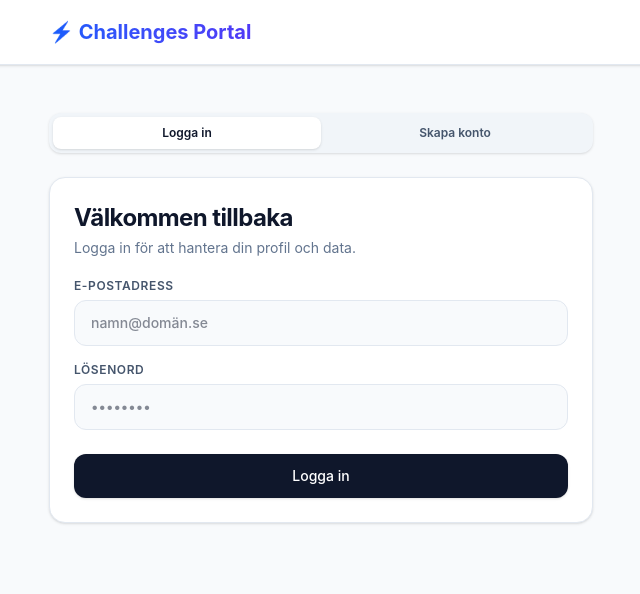
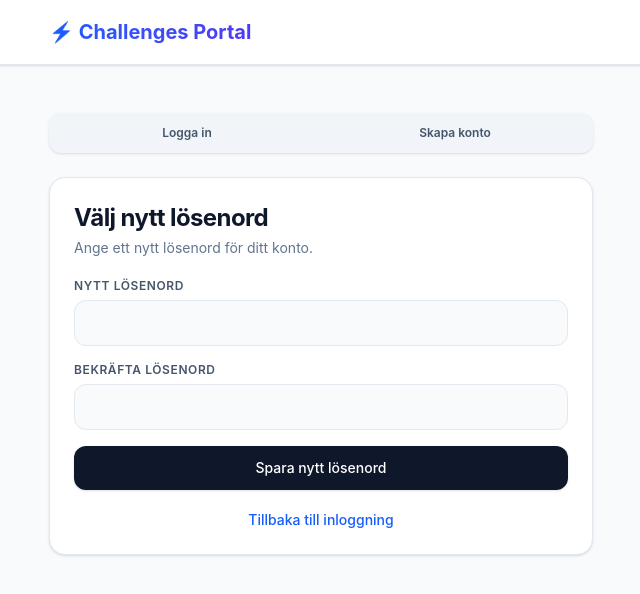
Before and after one commit to johan-onCreate/Challenge-me, a React (Vite) app: page /reset-password in a window 1280 px wide. Before the commit this address led to /reset-password#/login. Shown: the top 594 px of the page, without its empty margins (319-959 px from the left). Built offline with nearby package versions, Linux system fonts and the light colour scheme; no server answers.

Commit message:
Add password reset function

```diff
--- a/src/AdminChallenges.tsx
+++ b/src/AdminChallenges.tsx
@@ -33,6 +33,9 @@ function AdminChallenges() {
   const [editingChallengeId, setEditingChallengeId] = useState<number | null>(
     null,
   );
+  const [resetEmail, setResetEmail] = useState<string>("");
+  const [resetMessage, setResetMessage] = useState<string>("");
+  const [resetLoading, setResetLoading] = useState<boolean>(false);
 
   const fetchChallenges = async () => {
     const { data } = await supabase
@@ -138,6 +141,25 @@ function AdminChallenges() {
     const { error } = await supabase.from("challenges").delete().eq("id", id);
     if (!error) fetchChallenges();
   };
+
+  const handleSendPasswordReset = async (e: FormEvent) => {
+    e.preventDefault();
+    setResetLoading(true);
+    setResetMessage("");
+
+    const redirectTo = `${window.location.origin}/reset-password`;
+    const { error } = await supabase.auth.resetPasswordForEmail(resetEmail, {
+      redirectTo,
+    });
+
+    setResetMessage(
+      error
+        ? `Fel: ${error.message}`
+        : "Om adressen finns registrerad har ett återställningsmail skickats.",
+    );
+    setResetLoading(false);
+  };
+
   return (
     <div className="space-y-6 animate-fade-in">
       <div>
@@ -294,6 +316,44 @@ function AdminChallenges() {
         </div>
       )}
 
+      <form
+        onSubmit={handleSendPasswordReset}
+        className="space-y-3 bg-amber-50 p-4 rounded-xl border border-amber-100"
+      >
+        <div>
+          <h4 className="font-bold text-sm text-slate-900">
+            Återställ användarlösenord
+          </h4>
+          <p className="text-xs text-slate-600 mt-1">
+            Skicka en säker återställningslänk till användarens e-postadress.
+          </p>
+        </div>
+        <div className="flex gap-2">
+          <input
+            type="email"
+            value={resetEmail}
+            onChange={(e) => setResetEmail(e.target.value)}
+            required
+            placeholder="användare@domän.se"
+            className="flex-1 px-3 py-2 border border-amber-200 rounded-lg text-sm bg-white outline-none focus:border-amber-500"
+          />
+          <button
+            type="submit"
+            disabled={resetLoading}
+            className="bg-amber-600 hover:bg-amber-700 text-white px-3 py-2 rounded-lg text-sm font-medium disabled:opacity-50 disabled:cursor-not-allowed"
+          >
+            {resetLoading ? "Skickar..." : "Skicka länk"}
+          </button>
+        </div>
+        {resetMessage && (
+          <p
+            className={`text-xs font-medium ${resetMessage.startsWith("Fel") ? "text-rose-600" : "text-emerald-700"}`}
+          >
+            {resetMessage}
+          </p>
+        )}
+      </form>
+
       {/* LISTA MED UTMANINGAR */}
       <div className="space-y-3 pt-4 border-t border-slate-100">
         <h4 className="font-bold text-sm text-slate-900">
--- a/src/App.tsx
+++ b/src/App.tsx
@@ -3,6 +3,8 @@ import { createClient, User } from "@supabase/supabase-js";
 import { Navigate, NavLink, Route, Routes } from "react-router-dom";
 import Register from "./Register";
 import Login from "./Login";
+import ForgotPassword from "./ForgotPassword";
+import ResetPassword from "./ResetPassword";
 import Profile from "./Profile";
 import AdminChallenges from "./AdminChallenges";
 import Leaderboard from "./Leaderboard";
@@ -133,6 +135,11 @@ function App() {
           <Routes>
             <Route path="/login" element={publicRoute(<Login />)} />
             <Route path="/register" element={publicRoute(<Register />)} />
+            <Route
+              path="/forgot-password"
+              element={publicRoute(<ForgotPassword />)}
+            />
+            <Route path="/reset-password" element={<ResetPassword />} />
             <Route path="/profile" element={protectedRoute(<Profile />)} />
             <Route
               path="/leaderboard"
--- /dev/null
+++ b/src/ForgotPassword.tsx
@@ -0,0 +1,84 @@
+import { FormEvent, useState } from "react";
+import { Link } from "react-router-dom";
+import { createClient } from "@supabase/supabase-js";
+
+const supabaseUrl = import.meta.env.VITE_SUPABASE_URL;
+const supabaseAnonKey = import.meta.env.VITE_SUPABASE_ANON_KEY;
+const supabase = createClient(supabaseUrl, supabaseAnonKey);
+
+function ForgotPassword() {
+  const [email, setEmail] = useState("");
+  const [message, setMessage] = useState("");
+  const [loading, setLoading] = useState(false);
+
+  const handleResetRequest = async (event: FormEvent) => {
+    event.preventDefault();
+    setLoading(true);
+    setMessage("");
+
+    const redirectTo = `${window.location.origin}/reset-password`;
+    const { error } = await supabase.auth.resetPasswordForEmail(email, {
+      redirectTo,
+    });
+
+    setMessage(
+      error
+        ? `Fel: ${error.message}`
+        : "Om adressen finns registrerad har ett återställningsmail skickats.",
+    );
+    setLoading(false);
+  };
+
+  return (
+    <div className="space-y-5 animate-fade-in">
+      <div>
+        <h2 className="text-2xl font-bold text-slate-900 tracking-tight">
+          Återställ lösenord
+        </h2>
+        <p className="text-sm text-slate-500 mt-1">
+          Ange din e-postadress så skickar vi en återställningslänk.
+        </p>
+      </div>
+
+      <form onSubmit={handleResetRequest} className="space-y-4">
+        <div>
+          <label className="block text-xs font-semibold uppercase tracking-wider text-slate-600 mb-1.5">
+            E-postadress
+          </label>
+          <input
+            type="email"
+            value={email}
+            onChange={(event) => setEmail(event.target.value)}
+            required
+            className="w-full px-4 py-3 border border-slate-200 rounded-xl bg-slate-50 text-slate-900 text-sm font-medium transition-all outline-none focus:bg-white focus:border-blue-600 focus:ring-2 focus:ring-blue-100"
+            placeholder="namn@domän.se"
+          />
+        </div>
+        <button
+          type="submit"
+          disabled={loading}
+          className="w-full bg-slate-900 hover:bg-slate-800 text-white font-medium py-3 px-4 rounded-xl shadow-sm text-sm transition-all disabled:opacity-50 disabled:cursor-not-allowed"
+        >
+          {loading ? "Skickar..." : "Skicka återställningslänk"}
+        </button>
+      </form>
+
+      {message && (
+        <div
+          className={`p-4 rounded-xl text-sm font-medium border ${message.startsWith("Fel") ? "bg-rose-50 text-rose-800 border-rose-100" : "bg-emerald-50 text-emerald-800 border-emerald-100"}`}
+        >
+          {message}
+        </div>
+      )}
+
+      <Link
+        to="/login"
+        className="block text-center text-sm text-blue-600 hover:text-blue-800 font-medium"
+      >
+        Tillbaka till inloggning
+      </Link>
+    </div>
+  );
+}
+
+export default ForgotPassword;
--- a/src/Login.tsx
+++ b/src/Login.tsx
@@ -1,27 +1,31 @@
-import { useState, FormEvent } from 'react';
-import { createClient } from '@supabase/supabase-js';
+import { useState, FormEvent } from "react";
+import { createClient } from "@supabase/supabase-js";
+import { Link } from "react-router-dom";
 
 const supabaseUrl = import.meta.env.VITE_SUPABASE_URL;
 const supabaseAnonKey = import.meta.env.VITE_SUPABASE_ANON_KEY;
 const supabase = createClient(supabaseUrl, supabaseAnonKey);
 
 function Login() {
-  const [email, setEmail] = useState<string>('');
-  const [password, setPassword] = useState<string>('');
-  const [message, setMessage] = useState<string>('');
+  const [email, setEmail] = useState<string>("");
+  const [password, setPassword] = useState<string>("");
+  const [message, setMessage] = useState<string>("");
   const [loading, setLoading] = useState<boolean>(false);
 
   const handleLogin = async (e: FormEvent) => {
     e.preventDefault();
     setLoading(true);
-    setMessage('');
+    setMessage("");
 
-    const { error } = await supabase.auth.signInWithPassword({ email, password });
+    const { error } = await supabase.auth.signInWithPassword({
+      email,
+      password,
+    });
 
     if (error) {
       setMessage(`Fel: ${error.message}`);
     } else {
-      setMessage('Inloggning lyckades!');
+      setMessage("Inloggning lyckades!");
     }
     setLoading(false);
   };
@@ -29,13 +33,19 @@ function Login() {
   return (
     <div className="space-y-5 animate-fade-in">
       <div className="text-center sm:text-left">
-        <h2 className="text-2xl font-bold text-slate-900 tracking-tight">Välkommen tillbaka</h2>
-        <p className="text-sm text-slate-500 mt-1">Logga in för att hantera din profil och data.</p>
+        <h2 className="text-2xl font-bold text-slate-900 tracking-tight">
+          Välkommen tillbaka
+        </h2>
+        <p className="text-sm text-slate-500 mt-1">
+          Logga in för att hantera din profil och data.
+        </p>
       </div>
 
       <form onSubmit={handleLogin} className="space-y-4">
         <div>
-          <label className="block text-xs font-semibold uppercase tracking-wider text-slate-600 mb-1.5">E-postadress</label>
+          <label className="block text-xs font-semibold uppercase tracking-wider text-slate-600 mb-1.5">
+            E-postadress
+          </label>
           <input
             type="email"
             value={email}
@@ -47,7 +57,9 @@ function Login() {
         </div>
 
         <div>
-          <label className="block text-xs font-semibold uppercase tracking-wider text-slate-600 mb-1.5">Lösenord</label>
+          <label className="block text-xs font-semibold uppercase tracking-wider text-slate-600 mb-1.5">
+            Lösenord
+          </label>
           <input
             type="password"
             value={password}
@@ -63,12 +75,21 @@ function Login() {
           disabled={loading}
           className="w-full bg-slate-900 hover:bg-slate-800 text-white font-medium py-3 px-4 rounded-xl shadow-sm text-sm transition-all hover:shadow duration-150 disabled:opacity-50 disabled:cursor-not-allowed mt-2"
         >
-          {loading ? 'Loggar in...' : 'Logga in'}
+          {loading ? "Loggar in..." : "Logga in"}
         </button>
       </form>
 
+      <Link
+        to="/forgot-password"
+        className="block text-center text-sm text-blue-600 hover:text-blue-800 font-medium"
+      >
+        Glömt lösenordet?
+      </Link>
+
       {message && (
-        <div className={`p-4 rounded-xl text-sm font-medium border ${message.startsWith('Fel') ? 'bg-rose-50 text-rose-800 border-rose-100' : 'bg-emerald-50 text-emerald-800 border-emerald-100'}`}>
+        <div
+          className={`p-4 rounded-xl text-sm font-medium border ${message.startsWith("Fel") ? "bg-rose-50 text-rose-800 border-rose-100" : "bg-emerald-50 text-emerald-800 border-emerald-100"}`}
+        >
           {message}
         </div>
       )}
--- /dev/null
+++ b/src/ResetPassword.tsx
@@ -0,0 +1,107 @@
+import { FormEvent, useState } from "react";
+import { Link, useNavigate } from "react-router-dom";
+import { createClient } from "@supabase/supabase-js";
+
+const supabaseUrl = import.meta.env.VITE_SUPABASE_URL;
+const supabaseAnonKey = import.meta.env.VITE_SUPABASE_ANON_KEY;
+const supabase = createClient(supabaseUrl, supabaseAnonKey);
+
+function ResetPassword() {
+  const navigate = useNavigate();
+  const [password, setPassword] = useState("");
+  const [confirmPassword, setConfirmPassword] = useState("");
+  const [message, setMessage] = useState("");
+  const [loading, setLoading] = useState(false);
+
+  const handlePasswordUpdate = async (event: FormEvent) => {
+    event.preventDefault();
+    setMessage("");
+
+    if (password.length < 6) {
+      setMessage("Fel: Lösenordet måste vara minst 6 tecken.");
+      return;
+    }
+
+    if (password !== confirmPassword) {
+      setMessage("Fel: Lösenorden matchar inte.");
+      return;
+    }
+
+    setLoading(true);
+    const { error } = await supabase.auth.updateUser({ password });
+
+    if (error) {
+      setMessage(`Fel: ${error.message}`);
+    } else {
+      setMessage("Lösenordet har uppdaterats. Du skickas till profilen...");
+      setTimeout(() => navigate("/profile", { replace: true }), 1000);
+    }
+    setLoading(false);
+  };
+
+  return (
+    <div className="space-y-5 animate-fade-in">
+      <div>
+        <h2 className="text-2xl font-bold text-slate-900 tracking-tight">
+          Välj nytt lösenord
+        </h2>
+        <p className="text-sm text-slate-500 mt-1">
+          Ange ett nytt lösenord för ditt konto.
+        </p>
+      </div>
+
+      <form onSubmit={handlePasswordUpdate} className="space-y-4">
+        <div>
+          <label className="block text-xs font-semibold uppercase tracking-wider text-slate-600 mb-1.5">
+            Nytt lösenord
+          </label>
+          <input
+            type="password"
+            value={password}
+            onChange={(event) => setPassword(event.target.value)}
+            required
+            minLength={6}
+            className="w-full px-4 py-3 border border-slate-200 rounded-xl bg-slate-50 text-slate-900 text-sm font-medium transition-all outline-none focus:bg-white focus:border-blue-600 focus:ring-2 focus:ring-blue-100"
+          />
+        </div>
+        <div>
+          <label className="block text-xs font-semibold uppercase tracking-wider text-slate-600 mb-1.5">
+            Bekräfta lösenord
+          </label>
+          <input
+            type="password"
+            value={confirmPassword}
+            onChange={(event) => setConfirmPassword(event.target.value)}
+            required
+            minLength={6}
+            className="w-full px-4 py-3 border border-slate-200 rounded-xl bg-slate-50 text-slate-900 text-sm font-medium transition-all outline-none focus:bg-white focus:border-blue-600 focus:ring-2 focus:ring-blue-100"
+          />
+        </div>
+        <button
+          type="submit"
+          disabled={loading}
+          className="w-full bg-slate-900 hover:bg-slate-800 text-white font-medium py-3 px-4 rounded-xl shadow-sm text-sm transition-all disabled:opacity-50 disabled:cursor-not-allowed"
+        >
+          {loading ? "Sparar..." : "Spara nytt lösenord"}
+        </button>
+      </form>
+
+      {message && (
+        <div
+          className={`p-4 rounded-xl text-sm font-medium border ${message.startsWith("Fel") ? "bg-rose-50 text-rose-800 border-rose-100" : "bg-emerald-50 text-emerald-800 border-emerald-100"}`}
+        >
+          {message}
+        </div>
+      )}
+
+      <Link
+        to="/login"
+        className="block text-center text-sm text-blue-600 hover:text-blue-800 font-medium"
+      >
+        Tillbaka till inloggning
+      </Link>
+    </div>
+  );
+}
+
+export default ResetPassword;
```
Also changed, not shown: src/main.tsx (+10 -10 lines), vercel.json (added).
